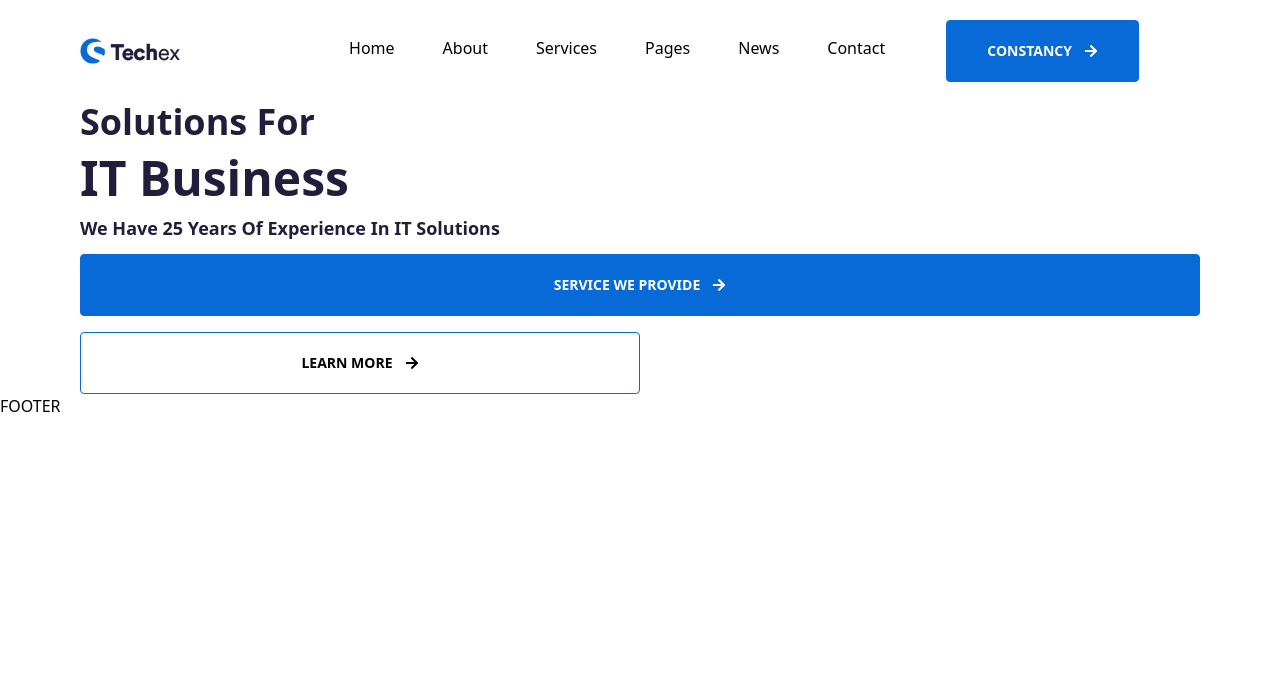
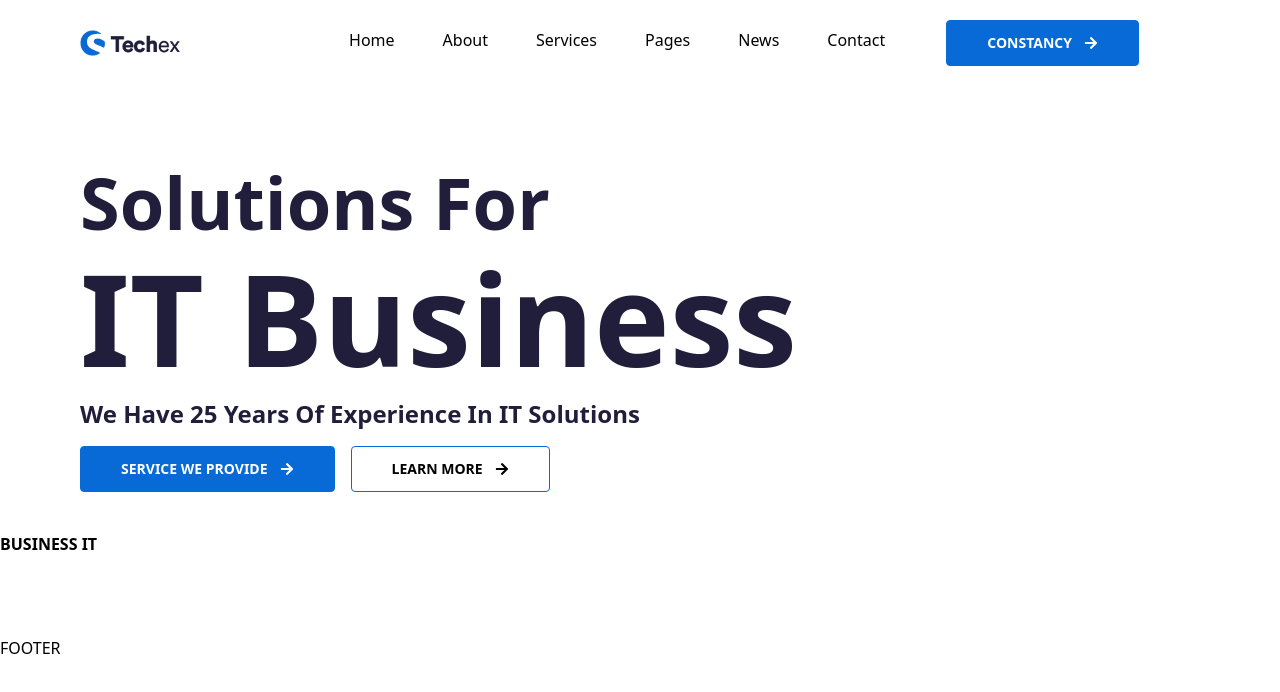
Before and after one commit to jul1ana/travel_nextjs, a Next.js app: page / in a window 1280 px wide. Shown: the top 692 px of the page. Built offline with nearby package versions, Linux system fonts and the light colour scheme.

Commit message:
feat: add estilizacao no componente CustomLink

```diff
--- a/src/app/page.tsx
+++ b/src/app/page.tsx
@@ -1,9 +1,11 @@
+import { Business } from "@/components/Business";
 import { Hero } from "@/components/Hero";
 
 export default function Home() {
   return (
-    <main className="space-y-10">
+    <main className="space-y-10 my-20">
       <Hero />
+      <Business />
     </main>
   );
 }
--- /dev/null
+++ b/src/components/Business.tsx
@@ -0,0 +1,5 @@
+export function Business() {
+	return (
+		<div className="font-bold">BUSINESS IT</div>
+	)
+}
--- a/src/components/CustomLink.tsx
+++ b/src/components/CustomLink.tsx
@@ -4,15 +4,15 @@ import { tv, VariantProps } from "tailwind-variants";
 import { FaArrowRight } from "react-icons/fa";
 
 const link = tv({
-  base: 'flex items-center justify-center gap-3 border border-[#086ad7] rounded bg-[#086ad7] px-6 py-4 lg:px-10 lg:py-5 text-sm text-white uppercase font-semibold transition-all hover:bg-[#211e3b] hover:border hover:border-[#211e3b]',
+  base: 'flex items-center justify-center gap-3 border border-[#086ad7] rounded bg-[#086ad7] px-6 py-4 lg:px-10 lg:py-3 text-sm text-white uppercase font-semibold transition-all hover:bg-[#211e3b] hover:border hover:border-[#211e3b]',
   variants: {
     size: {
       default: 'px-2 py-4',
-      sm: 'px-2 py-4 w-1/2'
+      sm: 'px-2 py-4 max-w-[40%]'
     },
     theme: {
       principal: '',
-      minimal: 'text-black bg-transparent',
+      minimal: 'text-black bg-transparent hover:border hover:border-[#086ad7] hover:bg-[#086ad7] hover:text-white',
       off: '',
     },
   },
--- a/src/components/Hero.tsx
+++ b/src/components/Hero.tsx
@@ -3,17 +3,16 @@ import { CustomLink } from "./CustomLink";
 export function Hero() {
   return (
     <section className="mx-auto max-w-[1440px] px-6 lg:px-20 3xl:px-0">
-      <div className="space-y-3 text-left">
-        <h2 className="text-4xl font-bold text-[#211E3B]">Solutions For</h2>
-        <h1 className="text-5xl font-bold text-[#211E3B]">IT Business</h1>
-        <p className="text-lg text-[#211E3B] font-semibold">We Have 25 Years Of Experience In IT Solutions</p>
+      <div className="space-y-3 text-left lg:space-y-4">
+        <h2 className="text-4xl font-bold text-[#211E3B] lg:text-7xl">Solutions For</h2>
+        <h1 className="text-5xl font-bold text-[#211E3B] lg:text-9xl">IT Business</h1>
+        <p className="text-lg text-[#211E3B] font-semibold lg:text-2xl">We Have 25 Years Of Experience In IT Solutions</p>
 
-        <div className="space-y-4 flex flex-col w-full">
+        <div className="space-y-4 flex flex-col w-full lg:flex-row lg:space-y-0 lg:gap-4 lg:w-1/2">
           <CustomLink href='/' size="default">Service we provide</CustomLink>
           <CustomLink href='/' size="sm" theme="minimal">learn more</CustomLink>
         </div>
       </div>
-
     </section>
   )
 }
```
